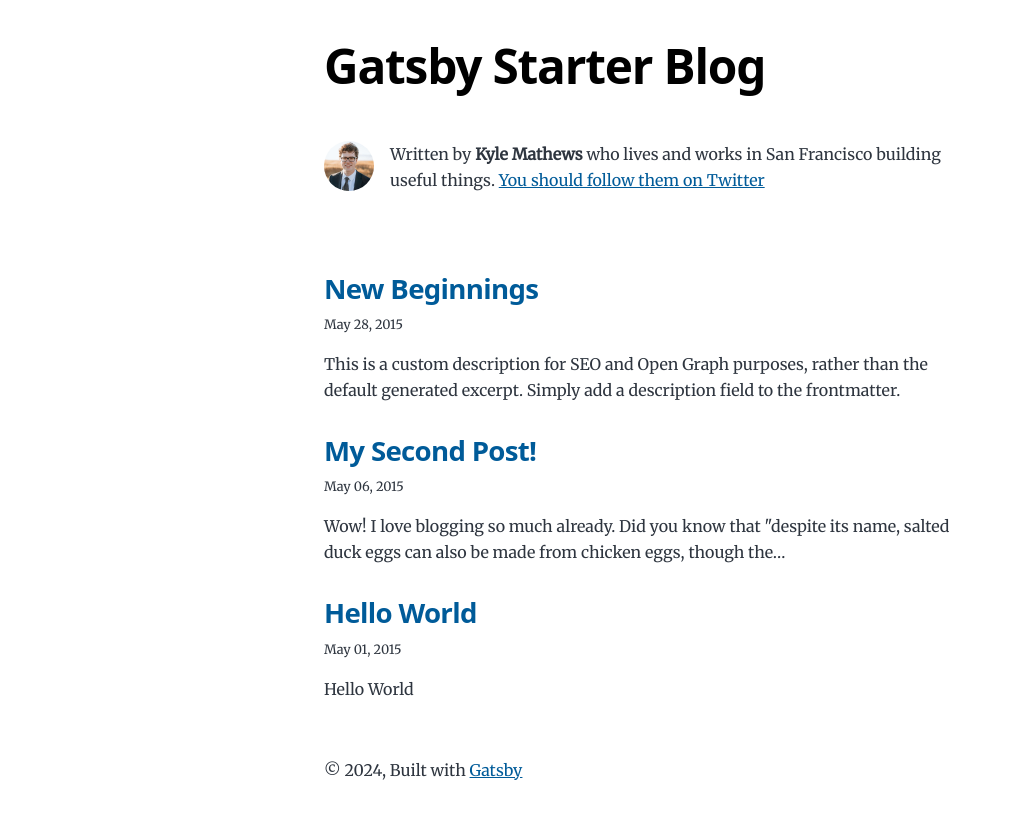
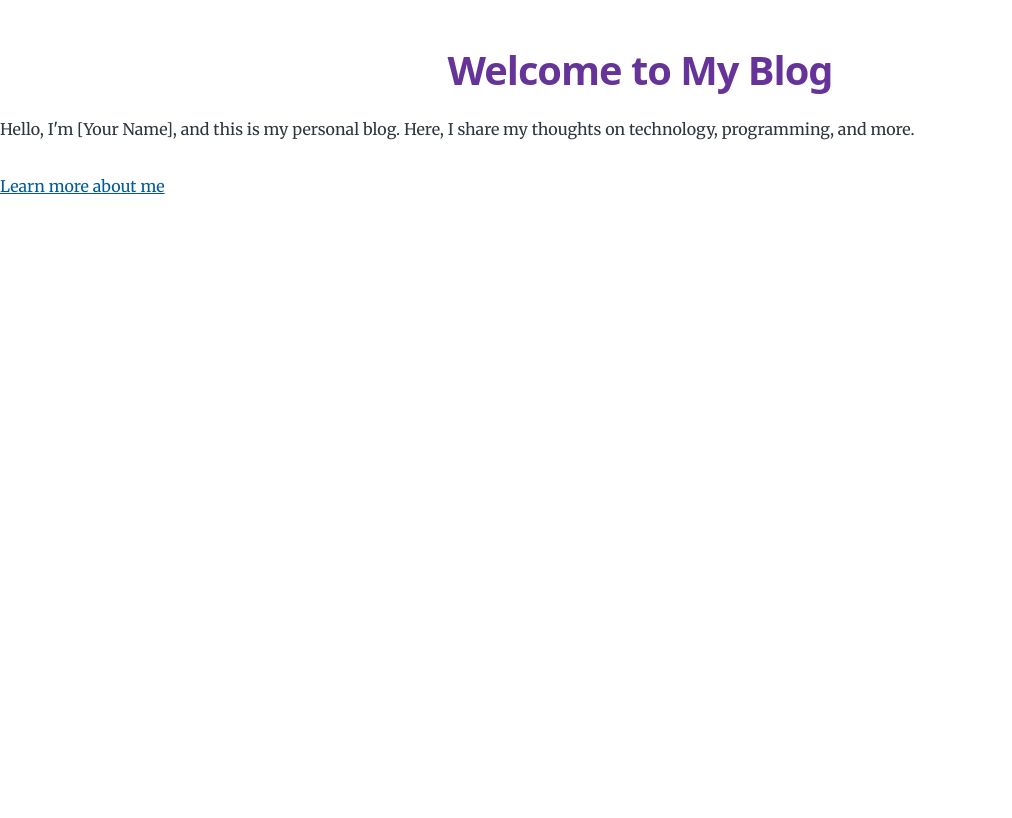
Before and after one commit to YashwanthRao95/my-blog, a Gatsby site: page / in a window 1280 px wide. Shown: the whole page, without its empty margins (0-1012 px from the left). Built offline with nearby package versions, Linux system fonts and the light colour scheme; Gatsby itself is replaced by a stand-in of ours.

Commit message:
Simple Homepage

```diff
--- a/package.json
+++ b/package.json
@@ -8,9 +8,10 @@
     "url": "https://github.com/gatsbyjs/gatsby/issues"
   },
   "dependencies": {
+    "@fontsource-variable/montserrat": "^5.0.17",
     "@fontsource/merriweather": "^5.0.8",
-    "@fontsource-variable/montserrat": "^5.0.17",
     "gatsby": "^5.13.3",
+    "gatsby-image": "^3.11.0",
     "gatsby-plugin-feed": "^5.13.1",
     "gatsby-plugin-image": "^3.13.1",
     "gatsby-plugin-manifest": "^5.13.1",
--- a/src/pages/index.js
+++ b/src/pages/index.js
@@ -1,94 +1,14 @@
-import * as React from "react"
-import { Link, graphql } from "gatsby"
+import React from "react"
+import { Link } from "gatsby"
 
-import Bio from "../components/bio"
-import Layout from "../components/layout"
-import Seo from "../components/seo"
+const IndexPage = () => (
+  <main>
+    <h1 style={{ color: "#663399", textAlign: "center" }}>Welcome to My Blog</h1>
+    <p>Hello, I'm [Your Name], and this is my personal blog. Here, I share my thoughts on technology, programming, and more.</p>
+    <div>
+      <Link to="/about">Learn more about me</Link>
+    </div>
+  </main>
+)
 
-const BlogIndex = ({ data, location }) => {
-  const siteTitle = data.site.siteMetadata?.title || `Title`
-  const posts = data.allMarkdownRemark.nodes
-
-  if (posts.length === 0) {
-    return (
-      <Layout location={location} title={siteTitle}>
-        <Bio />
-        <p>
-          No blog posts found. Add markdown posts to "content/blog" (or the
-          directory you specified for the "gatsby-source-filesystem" plugin in
-          gatsby-config.js).
-        </p>
-      </Layout>
-    )
-  }
-
-  return (
-    <Layout location={location} title={siteTitle}>
-      <Bio />
-      <ol style={{ listStyle: `none` }}>
-        {posts.map(post => {
-          const title = post.frontmatter.title || post.fields.slug
-
-          return (
-            <li key={post.fields.slug}>
-              <article
-                className="post-list-item"
-                itemScope
-                itemType="http://schema.org/Article"
-              >
-                <header>
-                  <h2>
-                    <Link to={post.fields.slug} itemProp="url">
-                      <span itemProp="headline">{title}</span>
-                    </Link>
-                  </h2>
-                  <small>{post.frontmatter.date}</small>
-                </header>
-                <section>
-                  <p
-                    dangerouslySetInnerHTML={{
-                      __html: post.frontmatter.description || post.excerpt,
-                    }}
-                    itemProp="description"
-                  />
-                </section>
-              </article>
-            </li>
-          )
-        })}
-      </ol>
-    </Layout>
-  )
-}
-
-export default BlogIndex
-
-/**
- * Head export to define metadata for the page
- *
- * See: https://www.gatsbyjs.com/docs/reference/built-in-components/gatsby-head/
- */
-export const Head = () => <Seo title="All posts" />
-
-export const pageQuery = graphql`
-  {
-    site {
-      siteMetadata {
-        title
-      }
-    }
-    allMarkdownRemark(sort: { frontmatter: { date: DESC } }) {
-      nodes {
-        excerpt
-        fields {
-          slug
-        }
-        frontmatter {
-          date(formatString: "MMMM DD, YYYY")
-          title
-          description
-        }
-      }
-    }
-  }
-`
+export default IndexPage
```
Also changed, not shown: 1 other file.
